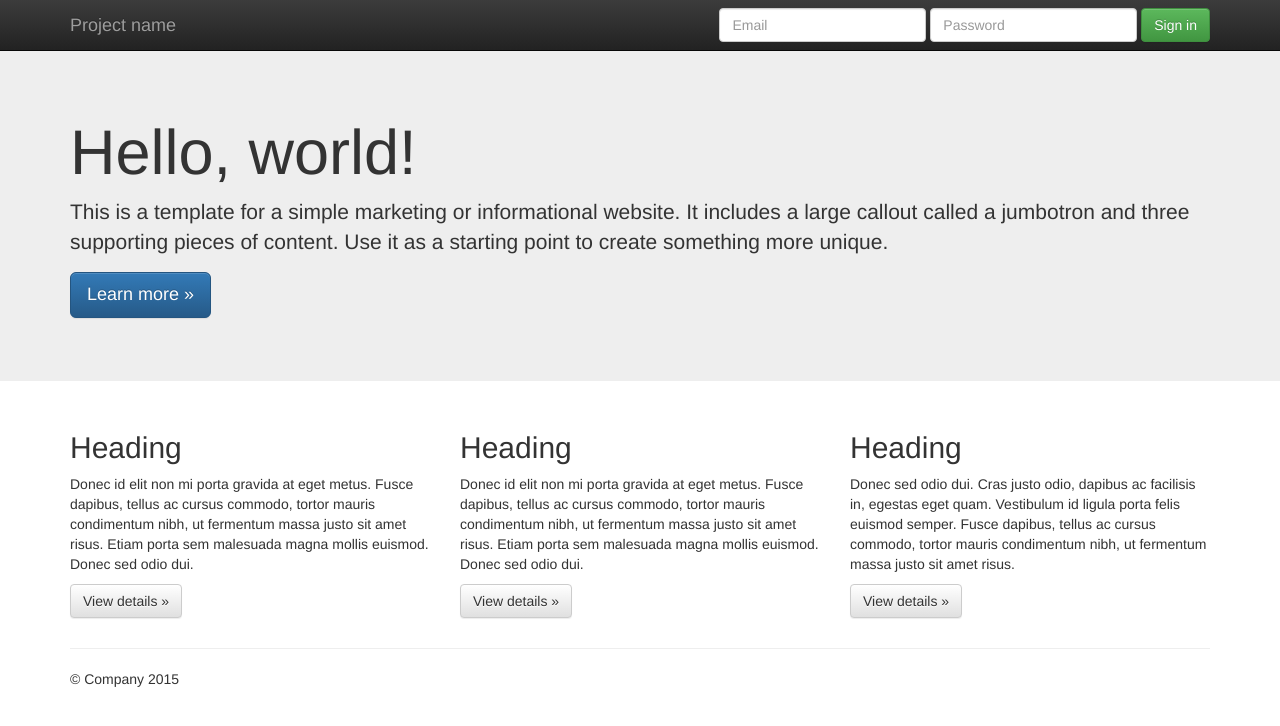
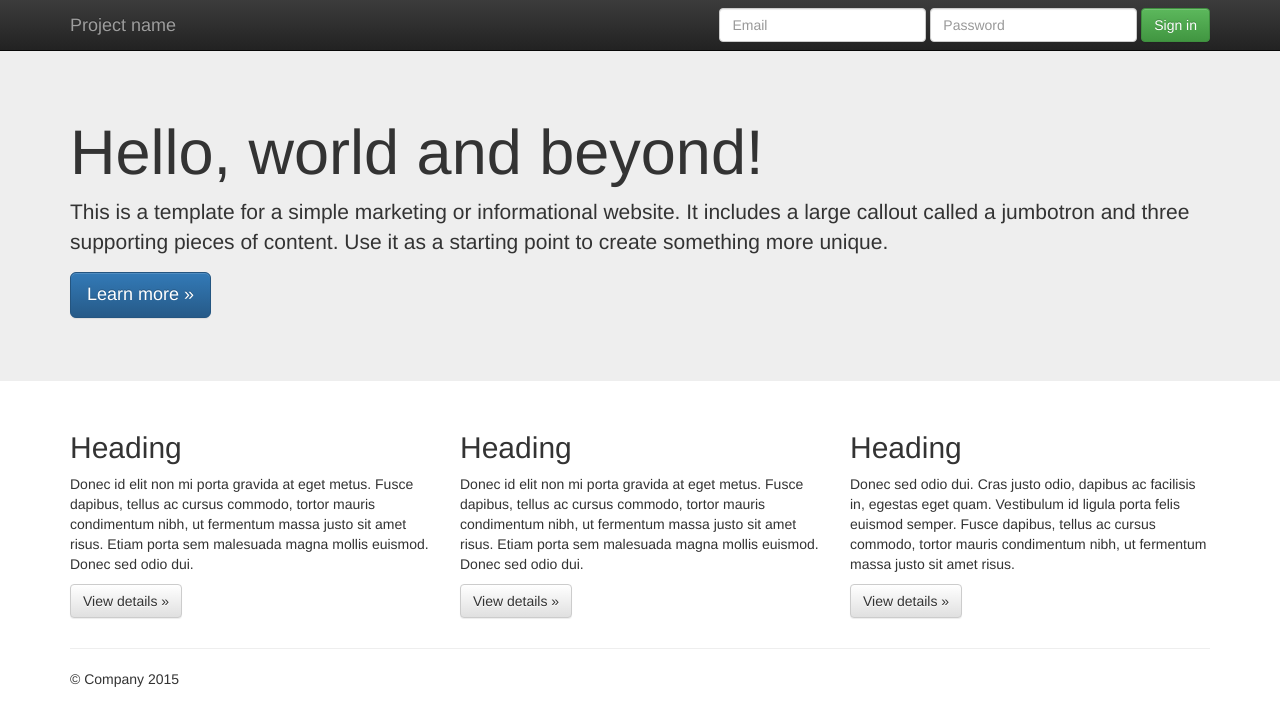
Before and after one commit to martl/ultimate-git, a plain HTML site: page code/initializr/index.html in a window 1280 px wide. Drawn offline with nearby package versions, Linux system fonts and the light colour scheme.

Commit message:
hotfix fixed

```diff
--- a/code/initializr/index.html
+++ b/code/initializr/index.html
@@ -55,7 +55,7 @@
     <!-- Main jumbotron for a primary marketing message or call to action -->
     <div class="jumbotron">
       <div class="container">
-        <h1>Hello, world!</h1>
+        <h1>Hello, world and beyond!</h1>
         <p>This is a template for a simple marketing or informational website. It includes a large callout called a jumbotron and three supporting pieces of content. Use it as a starting point to create something more unique.</p>
         <p><a class="btn btn-primary btn-lg" href="#" role="button">Learn more &raquo;</a></p>
       </div>
```
Also changed, not shown: code/initializr/robots.txt.
